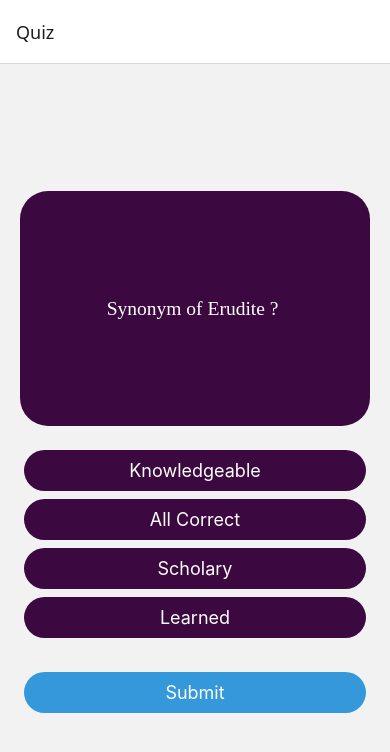
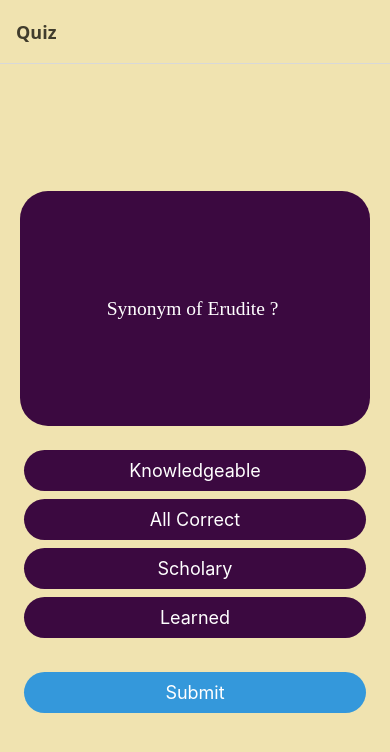
Before and after one commit to mohitcnsia/apprec8, a React Native app: screen /Quiz in a window 390 px wide. Shown: the top 752 px of the page. Built offline with nearby package versions, Linux system fonts and the light colour scheme.

Commit message:
Adds app-wide background color

```diff
--- a/App.js
+++ b/App.js
@@ -1,19 +1,24 @@
 import { StatusBar } from "expo-status-bar";
-import { StyleSheet } from "react-native";
-import { createNativeStackNavigator } from "@react-navigation/native-stack";
-import QuizNavigator from "./navigation/QuizNavigator";
-import MealNavigator from "./navigation/MealNavigator";
+import { StyleSheet, View } from "react-native";
+import QuizNavigator from "./navigation/QuizNavigator"; // Removed MealNavigator for now
 
 export default function App() {
   return (
     <>
-      <StatusBar style="dark"></StatusBar>
-      <QuizNavigator />
-      {/* <MealNavigator /> */}
+      {/* Custom StatusBar with background color */}
+      <StatusBar style="dark" translucent={false} backgroundColor="#f0e3b0" />
+
+      {/* The root container with full height */}
+      <View style={styles.container}>
+        <QuizNavigator />
+      </View>
     </>
   );
 }
 
 const styles = StyleSheet.create({
-  container: {},
+  container: {
+    flex: 1, // Ensures the View fills the entire screen
+    backgroundColor: "#f0e3b0", // Your desired background color
+  },
 });
--- a/navigation/QuizNavigator.js
+++ b/navigation/QuizNavigator.js
@@ -1,4 +1,3 @@
-// src/navigation/Navigation.js
 import React from "react";
 import { NavigationContainer } from "@react-navigation/native";
 import { createStackNavigator } from "@react-navigation/stack";
@@ -11,8 +10,18 @@ const Stack = createStackNavigator();
 const QuizNavigator = () => {
   return (
     <NavigationContainer>
-      <Stack.Navigator initialRouteName="Quiz">
-        {/* <Stack.Screen name="Login" component={LoginScreen} /> */}
+      <Stack.Navigator
+        initialRouteName="Quiz"
+        screenOptions={{
+          headerStyle: {
+            backgroundColor: "#f0e3b0", // Set your preferred background color for the header
+          },
+          headerTintColor: "#050400be", // Change text color in the header (like the back button)
+          headerTitleStyle: {
+            fontWeight: "bold", // Optional: you can make the title bold
+          },
+        }}
+      >
         <Stack.Screen name="Quiz" component={QuizScreen} />
         <Stack.Screen name="Stats" component={StatsScreen} />
       </Stack.Navigator>
--- a/screens/quiz/QuizScreen.js
+++ b/screens/quiz/QuizScreen.js
@@ -24,7 +24,7 @@ const QuizScreen = ({ navigation }) => {
 
   useEffect(() => {
     // Shuffle IEO_QUIZ and select the first 5 questions
-    const randomQuestions = shuffleArray(IEO_QUIZ).slice(0, 5);
+    const randomQuestions = shuffleArray(IEO_QUIZ).slice(0, 2);
 
     // Shuffle options for each question
     const shuffledQuestions = randomQuestions.map((question) => ({
@@ -125,6 +125,7 @@ const styles = StyleSheet.create({
     flex: 1,
     justifyContent: "center",
     padding: 20,
+    backgroundColor: "#f0e3b0",
   },
   selectedAnswer: {
     backgroundColor: "#3498db", // Blue for selected option
--- a/screens/quiz/StatsScreen.js
+++ b/screens/quiz/StatsScreen.js
@@ -34,6 +34,7 @@ const styles = StyleSheet.create({
     flex: 1,
     justifyContent: "center",
     padding: 20,
+    backgroundColor: "#f0e3b0",
   },
   header: {
     fontSize: 24,
```
